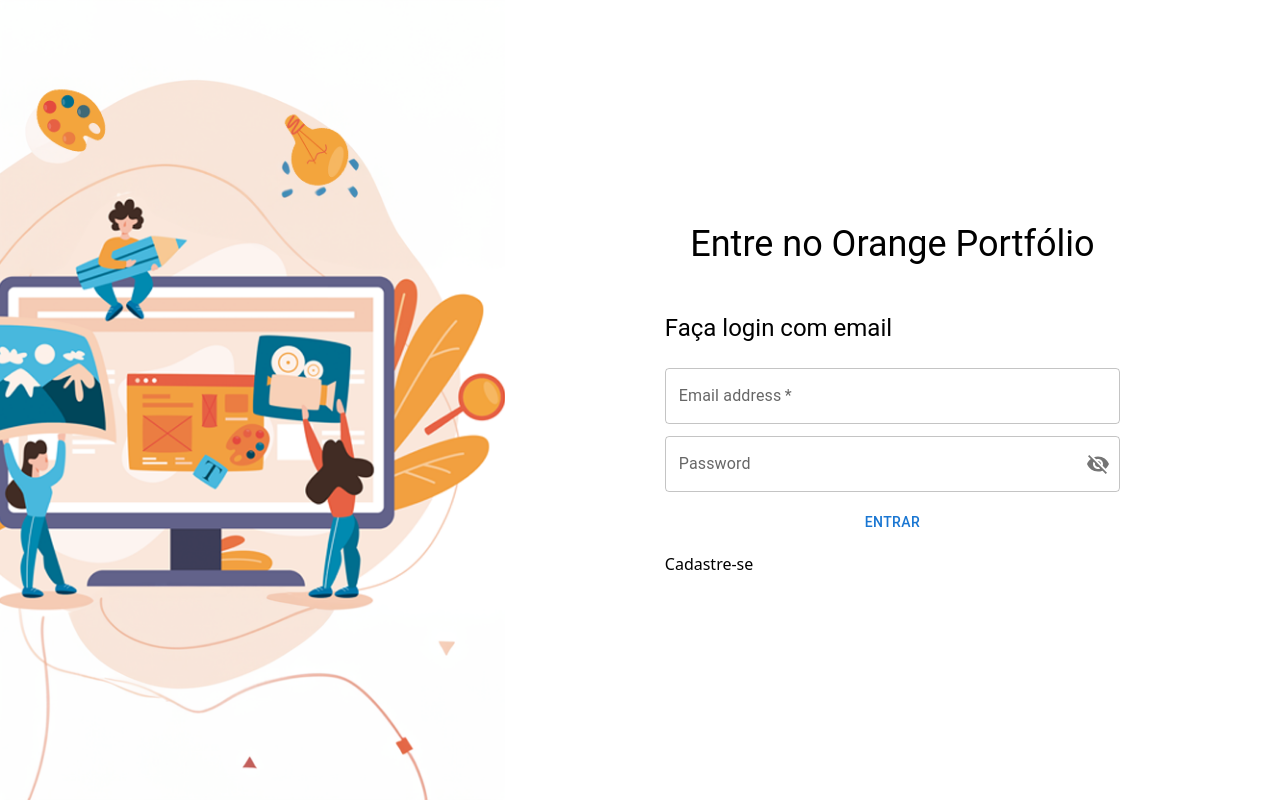
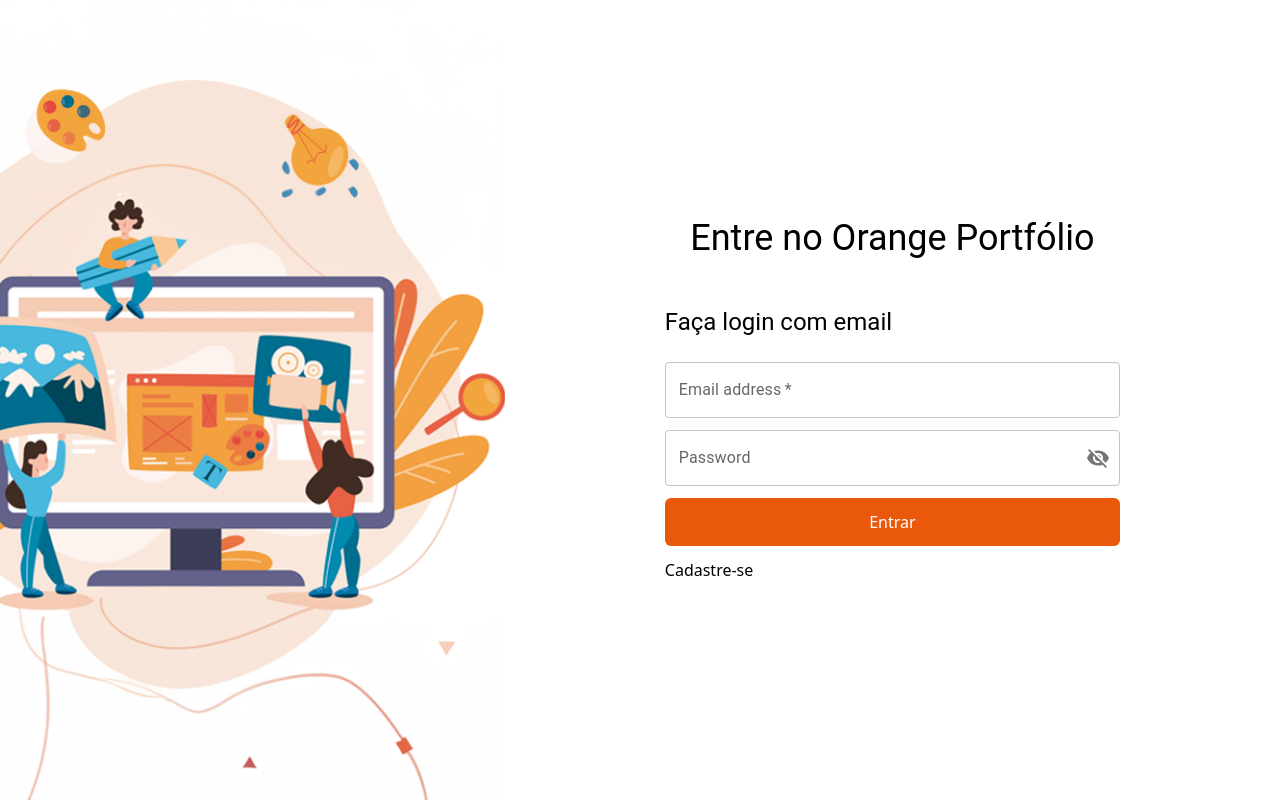
Before and after one commit to gabrieltdrk/hacksanta, a Next.js app: page /login in a window 1280 px wide. Built offline with nearby package versions, Linux system fonts and the light colour scheme; no server answers.

Commit message:
fix: button form login

```diff
--- a/src/components/form-login.tsx
+++ b/src/components/form-login.tsx
@@ -2,9 +2,9 @@
 import { Alert, Button, FormControl, IconButton, InputAdornment, InputLabel, OutlinedInput, TextField } from "@mui/material";
 import Visibility from '@mui/icons-material/Visibility';
 import VisibilityOff from '@mui/icons-material/VisibilityOff';
-import { useActionState, useState } from "react";
-import { login, LoginState } from "@/app/(auth)/login/actions";
-import Link from "next/link";
+import { useActionState, useState } from 'react';
+import { login, LoginState } from '@/app/(auth)/login/actions';
+import Link from 'next/link';
 
 export default function FormLogin() {
     const [showPassword, setShowPassword] = useState(false);
@@ -56,9 +56,9 @@
                     />
                 </FormControl>
 
-                <Button type="submit" className="w-full bg-orange-600 hover:bg-orange-700 text-white">
+                <button type="submit" className="w-full bg-orange-600 hover:bg-orange-700 text-white p-3 rounded-md">
                     Entrar
-                </Button>
+                </button>
 
 
 
--- a/src/components/grid-discover-portfolio.tsx
+++ b/src/components/grid-discover-portfolio.tsx
@@ -1,6 +1,4 @@
 'use server';
-
-
 export default async function GridDiscover() {
 
     return (
--- a/src/components/portfolio-grid.tsx
+++ b/src/components/portfolio-grid.tsx
@@ -1,6 +1,6 @@
 'use server';
 
-import { Projeto, UserInfo } from '@/app/meus-projetos/page';
+import { UserInfo } from '@/app/meus-projetos/page';
 import GridPortfolioItem from '@/components/portfolio-grid-item';
 import ProjectProfile from '@/components/portfolio-profile';
 import SearchProjects from '@/components/search-projects';
--- a/src/utils/search-all-projects.ts
+++ b/src/utils/search-all-projects.ts
@@ -1,6 +1,6 @@
 'use server';
 
-import { redirect } from "next/navigation";
+import { redirect } from 'next/navigation';
 import { createClient } from "./supabase/server";
 import { AllProjectsProps } from "@/components/portfolio-grid";
 
--- a/tsconfig.json
+++ b/tsconfig.json
@@ -12,7 +12,7 @@
       "noEmit": true,
       "esModuleInterop": true,
       "module": "esnext",
-      "moduleResolution": "bundler",
+      "moduleResolution": "node",
       "resolveJsonModule": true,
       "isolatedModules": true,
       "jsx": "preserve",
```
Also changed, not shown: next-env.d.ts.
